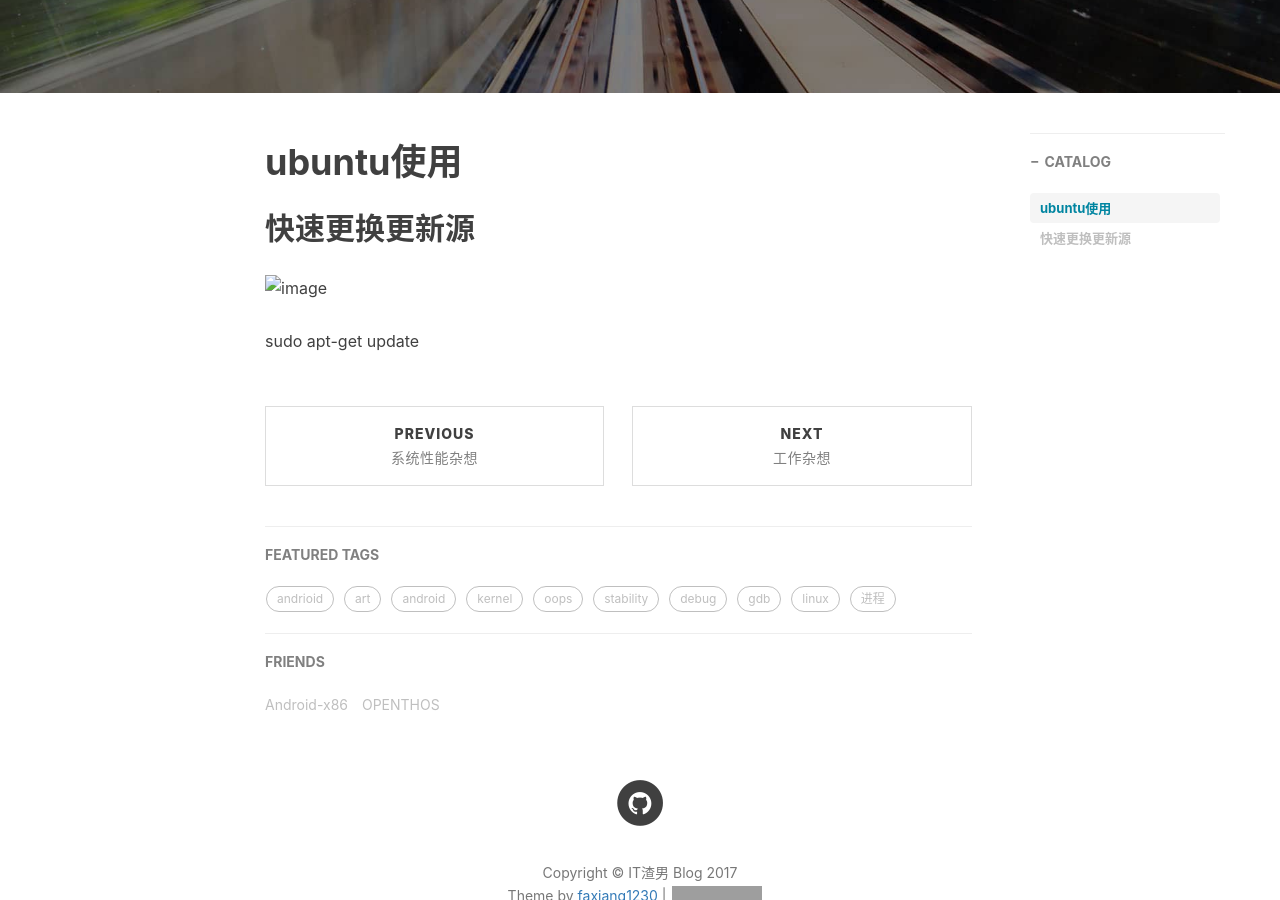
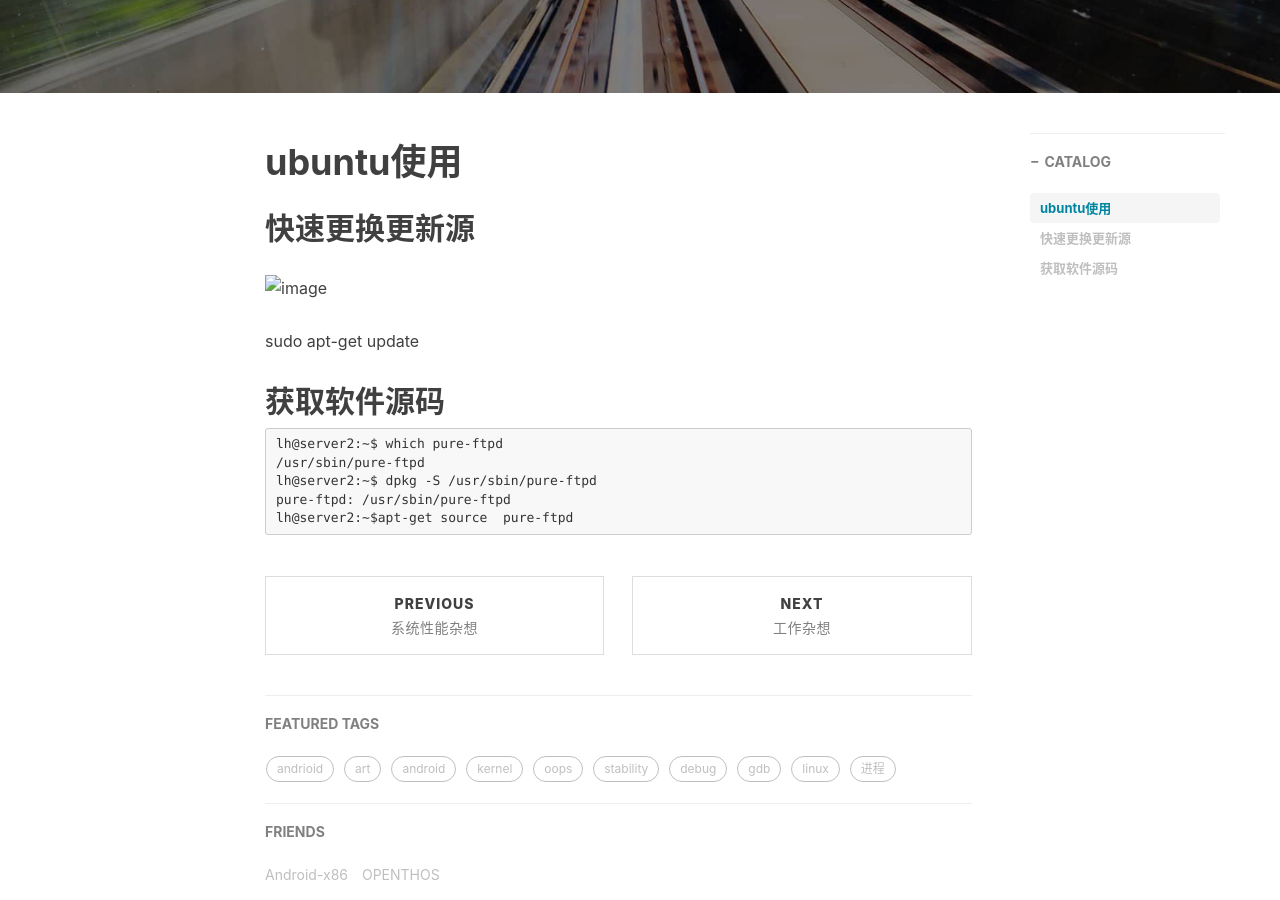
Before and after one commit to faxiang1230/faxiang1230.github.io, a Jekyll site: the page built from _posts/2017-07-27-ubuntu-tips.md, in a window 1280 px wide and 900 px high, scrolled down 364 px. Built offline with Jekyll 4.4.1, drawn with Linux system fonts in a browser that asks for light colours; nearby versions of some CDN libraries; comment, search, counter and statistics services are not loaded; grey boxes are pictures that could not be loaded.

Commit message:
update
Signed-off-by: Jianxing Wang <wangjianxing5210@163.com>

````diff
--- a/_posts/2017-07-27-ubuntu-tips.md
+++ b/_posts/2017-07-27-ubuntu-tips.md
@@ -12,3 +12,11 @@ tags:
 ## 快速更换更新源
 ![image](./image/ubuntu-apt-source.png)
 sudo apt-get update
+## 获取软件源码
+```
+lh@server2:~$ which pure-ftpd
+/usr/sbin/pure-ftpd
+lh@server2:~$ dpkg -S /usr/sbin/pure-ftpd
+pure-ftpd: /usr/sbin/pure-ftpd
+lh@server2:~$apt-get source  pure-ftpd
+```
````
